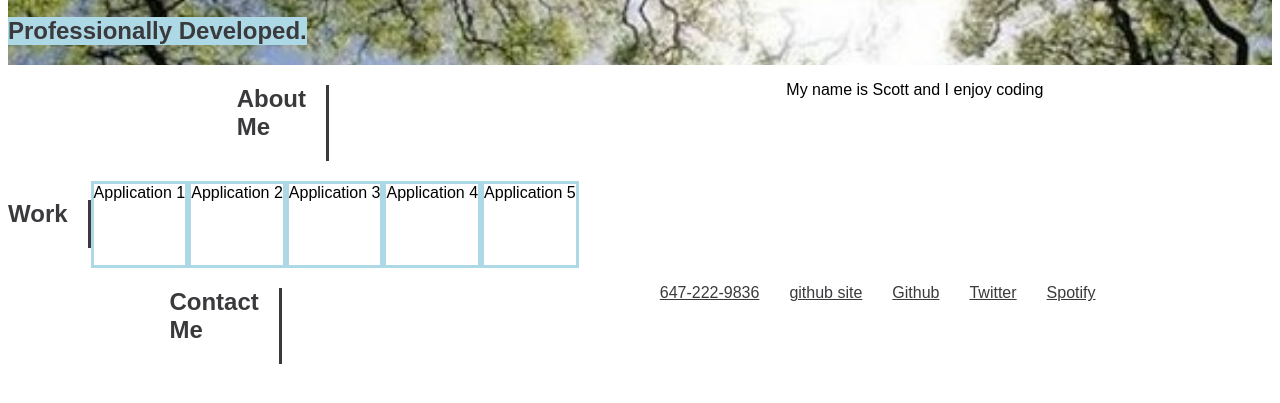
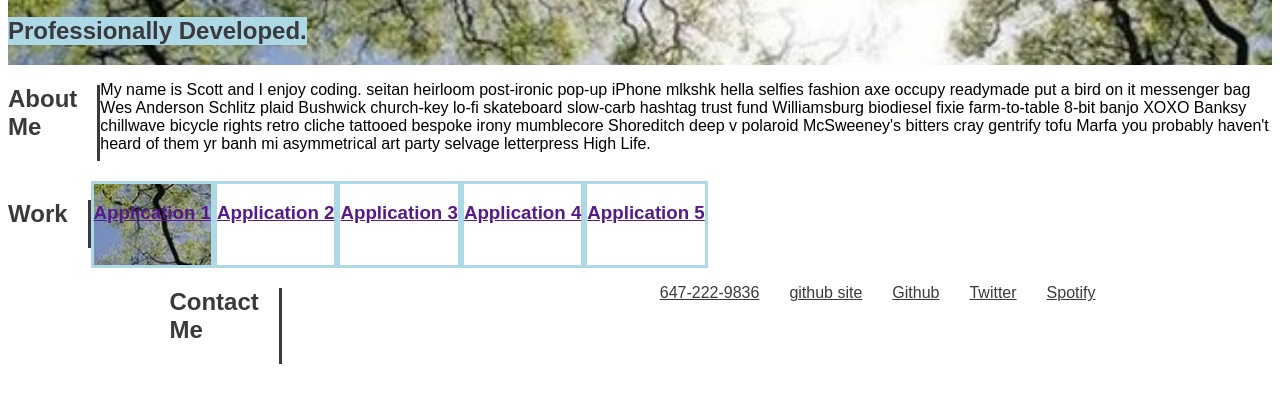
Before and after one commit to sinthath/week2, a plain HTML site: page index.html in a window 1280 px wide. Shown: the part 91-494 px from the top of the page. Drawn offline with Linux system fonts and the light colour scheme.

Commit message:
links to work

```diff
--- a/assets/style.css
+++ b/assets/style.css
@@ -84,10 +84,30 @@ header nav ul li a {
 
 .app1 {
     border: 3px solid var(--secondary-color);
+    background-image: url(./img/forest.jpg);
 }
+
+
 .app2 {
     border: 3px solid var(--secondary-color);
+    background-image: url();
 }
+
+.app3 {
+    border: 3px solid var(--secondary-color);
+    background-image: url();
+}
+
+.app4 {
+    border: 3px solid var(--secondary-color);
+    background-image: url();
+}
+
+.app5 {
+    border: 3px solid var(--secondary-color);
+    background-image: url();
+}
+
 .contact-me {
     display: flex;
     justify-content: space-around;
--- a/index.html
+++ b/index.html
@@ -26,7 +26,7 @@
                 <a href="#contact-me">Contact Me</a>
             </li>
             <li>
-                <a href="#resume">Resume</a>
+                <a href="https://www.linkedin.com/in/scott-inthathirath/">Resume</a>
             </li>
           </ul>
         </nav>
@@ -43,7 +43,11 @@
             About Me
         </h1>
 
-        <p>My name is Scott and I enjoy coding</p>
+        <p>My name is Scott and I enjoy coding.  seitan heirloom post-ironic pop-up iPhone mlkshk hella selfies fashion axe occupy readymade put a bird on it
+            messenger bag Wes Anderson Schlitz plaid Bushwick church-key lo-fi skateboard slow-carb hashtag trust fund
+            Williamsburg biodiesel fixie farm-to-table 8-bit banjo XOXO Banksy chillwave bicycle rights retro cliche
+            tattooed bespoke irony mumblecore Shoreditch deep v polaroid McSweeney's bitters cray gentrify tofu Marfa you
+            probably haven't heard of them yr banh mi asymmetrical art party selvage letterpress High Life.</p>
 </section>
 <!-- end "about me" -->
 
@@ -53,19 +57,29 @@
             Work
         </h1>
         <div class=app1>
-            <a>Application 1</a>
+            <h3>
+                <a href="">Application 1</a>
+            </h3>
         </div>
         <div class=app2>
-            <a>Application 2</a>
+            <h3>
+                <a href="">Application 2</a>
+            </h3>
         </div>
-        <div class=app2>
-            <a>Application 3</a>
+        <div class=app3>
+            <h3>
+                <a href="">Application 3</a>
+            </h3>
         </div>
-        <div class=app2>
-            <a>Application 4</a>
+        <div class=app4>
+            <h3>
+                <a href="">Application 4</a>
+            </h3>
         </div>
-        <div class=app2>
-            <a>Application 5</a>
+        <div class=app5>
+            <h3>
+                <a href="">Application 5</a>
+            </h3>
         </div>
 </section>
 <!-- end "work" -->
@@ -85,13 +99,13 @@
                     <a href="#website">github site</a>
                 </li>
                 <li>
-                    <a href="#github">Github</a>
+                    <a href="https://www.github.com">Github</a>
                 </li>
                 <li>
-                    <a href="#twitter">Twitter</a>
+                    <a href="https://www.twitter.com">Twitter</a>
                 </li>
                 <li>
-                    <a href="#spotify">Spotify</a>
+                    <a href="https://www.spotify.com/us/">Spotify</a>
                 </li>
               </ul>
             </footer>
```
